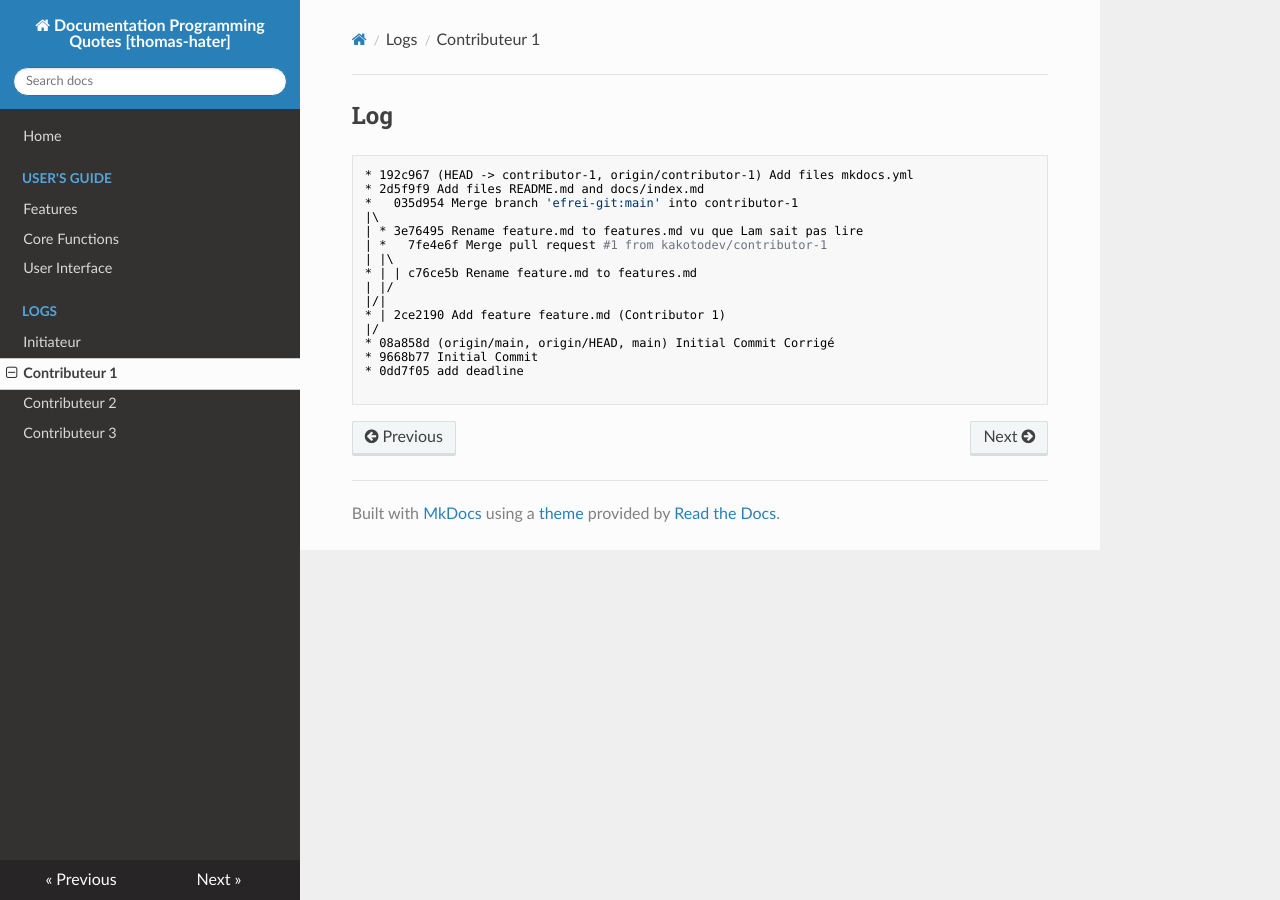
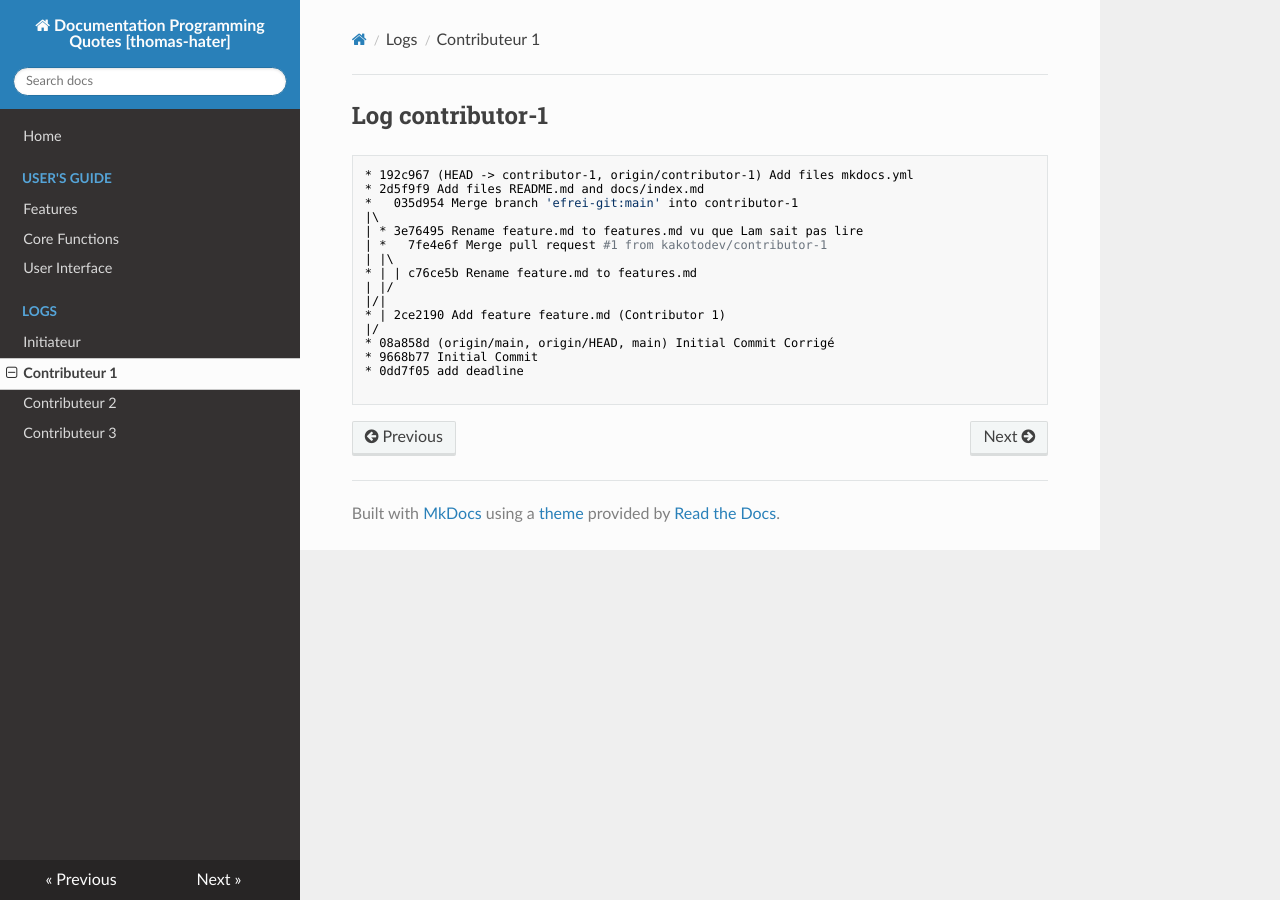
Before and after one commit to efrei-git/quotes-docs-thomas-hater, an MkDocs documentation site: the page built from docs/logs/log-contributor-1.md, in a window 1280 px wide. Built offline with MkDocs 1.6.1, drawn with Linux system fonts in a browser that asks for light colours; nearby versions of some CDN libraries.

Commit message:
Update log-contributor-1.md

````diff
--- a/docs/logs/log-contributor-1.md
+++ b/docs/logs/log-contributor-1.md
@@ -1,4 +1,4 @@
-## Log <contributor-1>
+## Log contributor-1
 
 ```bash
 * 192c967 (HEAD -> contributor-1, origin/contributor-1) Add files mkdocs.yml
````
